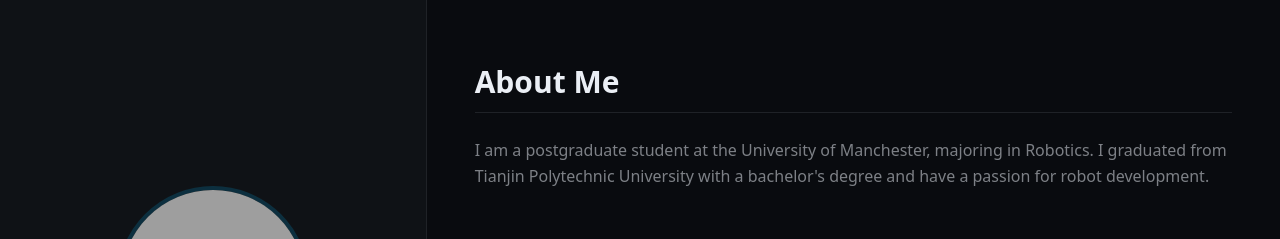
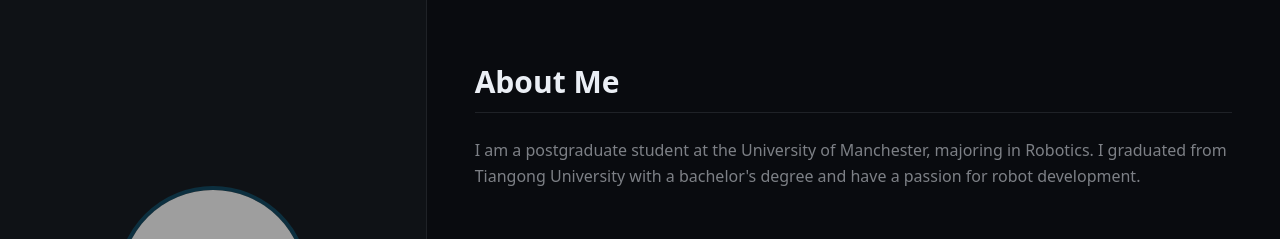
Before and after one commit to maxclementine21-boop/maxclementine21-boop.github.io, a Next.js app: page / in a window 1280 px wide. Shown: the top 239 px of the page. Built offline with nearby package versions, Linux system fonts and the light colour scheme; grey boxes are pictures that could not be loaded.

Commit message:
Update about-section.tsx

```diff
--- a/components/sections/about-section.tsx
+++ b/components/sections/about-section.tsx
@@ -5,7 +5,7 @@ export function AboutSection() {
       <div className="text-muted-foreground leading-relaxed space-y-4">
         <p>
           I am a postgraduate student at the University of Manchester, majoring in Robotics.
-          I graduated from Tianjin Polytechnic University with a bachelor's degree and have a passion for robot development.
+          I graduated from Tiangong University with a bachelor's degree and have a passion for robot development.
         </p>
       </div>
     </section>
```
